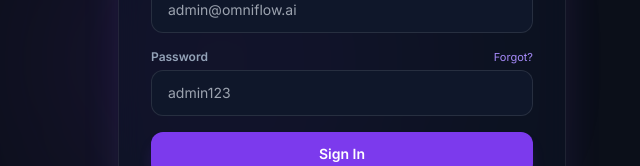
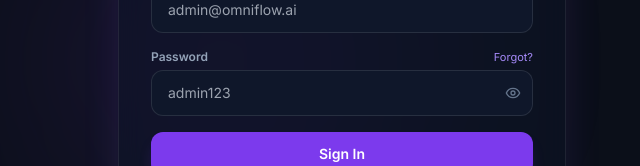
Before and after one commit to PavaniPatluri/omniflow.ai, a React (Vite) app in the folder frontend/: page / in a window 1280 px wide. Both pictures are taken after a click on the button "Sign In". Shown: the part 339-505 px from the top of the page, without its empty margins (298-938 px from the left). Built offline with nearby package versions, Linux system fonts and the light colour scheme.

Commit message:
Add password visibility toggle icon

```diff
--- a/frontend/src/App.jsx
+++ b/frontend/src/App.jsx
@@ -4,7 +4,8 @@
   Phone, Calendar, FileText, Send, UserPlus, Shield, Sparkles, LogOut,
   Menu, X, Check, ArrowRight, Play, Square, Volume2, Plus, Trash2,
   Filter, Search, Tag, AlertTriangle, AlertCircle, ArrowUpRight, BarChart2,
-  TrendingUp, CreditCard, Key, Upload, Globe, Link, HelpCircle, ChevronRight, Download, Save
+  TrendingUp, CreditCard, Key, Upload, Globe, Link, HelpCircle, ChevronRight, Download, Save,
+  Eye, EyeOff
 } from 'lucide-react';
 import {
   AreaChart, Area, XAxis, YAxis, CartesianGrid, Tooltip, ResponsiveContainer,
@@ -59,6 +60,7 @@
   const [authForm, setAuthForm] = useState({ email: '', password: '', name: '', businessName: '' });
   const [authError, setAuthError] = useState('');
   const [authSuccess, setAuthSuccess] = useState('');
+  const [showPassword, setShowPassword] = useState(false);
 
   // Check auth on load
   useEffect(() => {
@@ -1361,14 +1363,23 @@
                       </button>
                     )}
                   </div>
+                  <div className="relative">
                     <input
-                    type="password"
+                      type={showPassword ? "text" : "password"}
                       placeholder="admin123"
                       value={authForm.password}
                       onChange={(e) => setAuthForm({ ...authForm, password: e.target.value })}
-                    className="w-full bg-slate-950 border border-white/10 rounded-xl px-4 py-3 text-sm text-slate-200 focus:border-brand-500 focus:outline-none"
+                      className="w-full bg-slate-950 border border-white/10 rounded-xl px-4 py-3 pr-10 text-sm text-slate-200 focus:border-brand-500 focus:outline-none"
                       required
                     />
+                    <button
+                      type="button"
+                      onClick={() => setShowPassword(!showPassword)}
+                      className="absolute right-3 top-1/2 -translate-y-1/2 text-slate-500 hover:text-slate-300 transition"
+                    >
+                      {showPassword ? <EyeOff className="w-4 h-4" /> : <Eye className="w-4 h-4" />}
+                    </button>
+                  </div>
                 </div>
               )}
 
```
Lines whose indentation alone changed are shown as unchanged.
